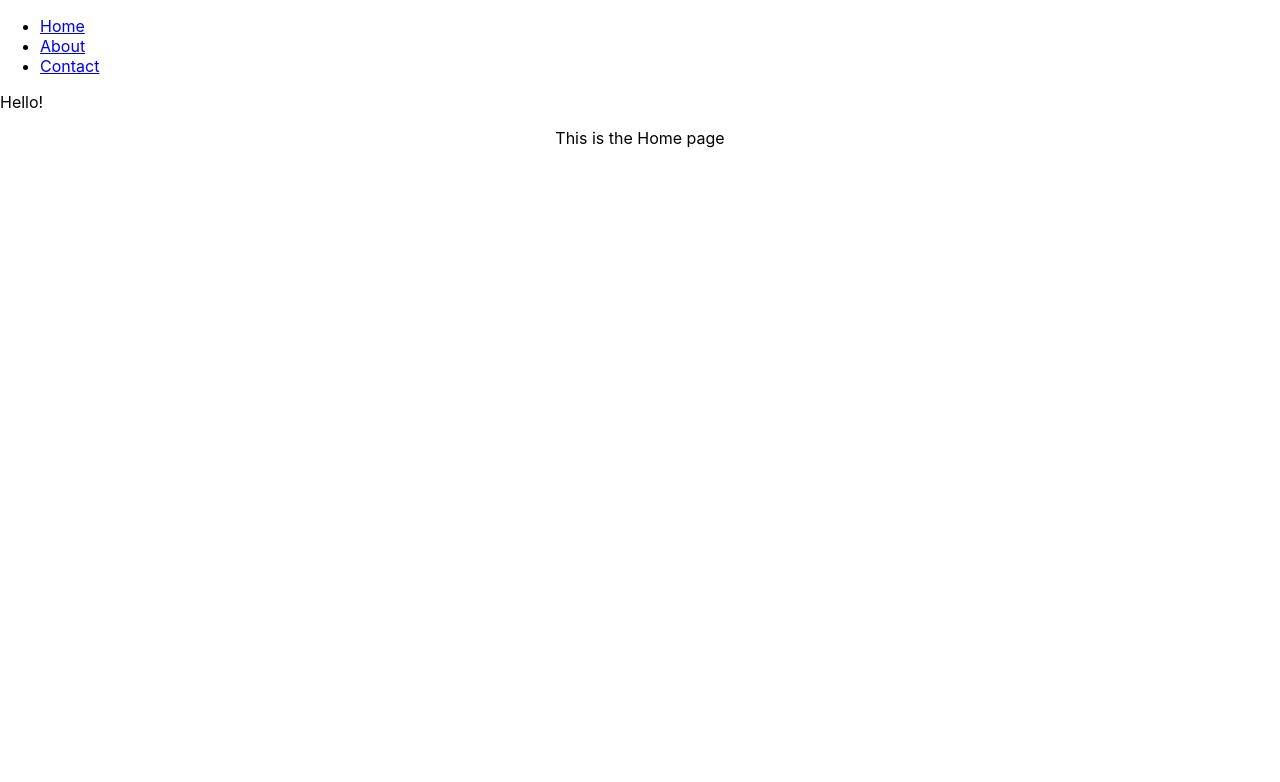
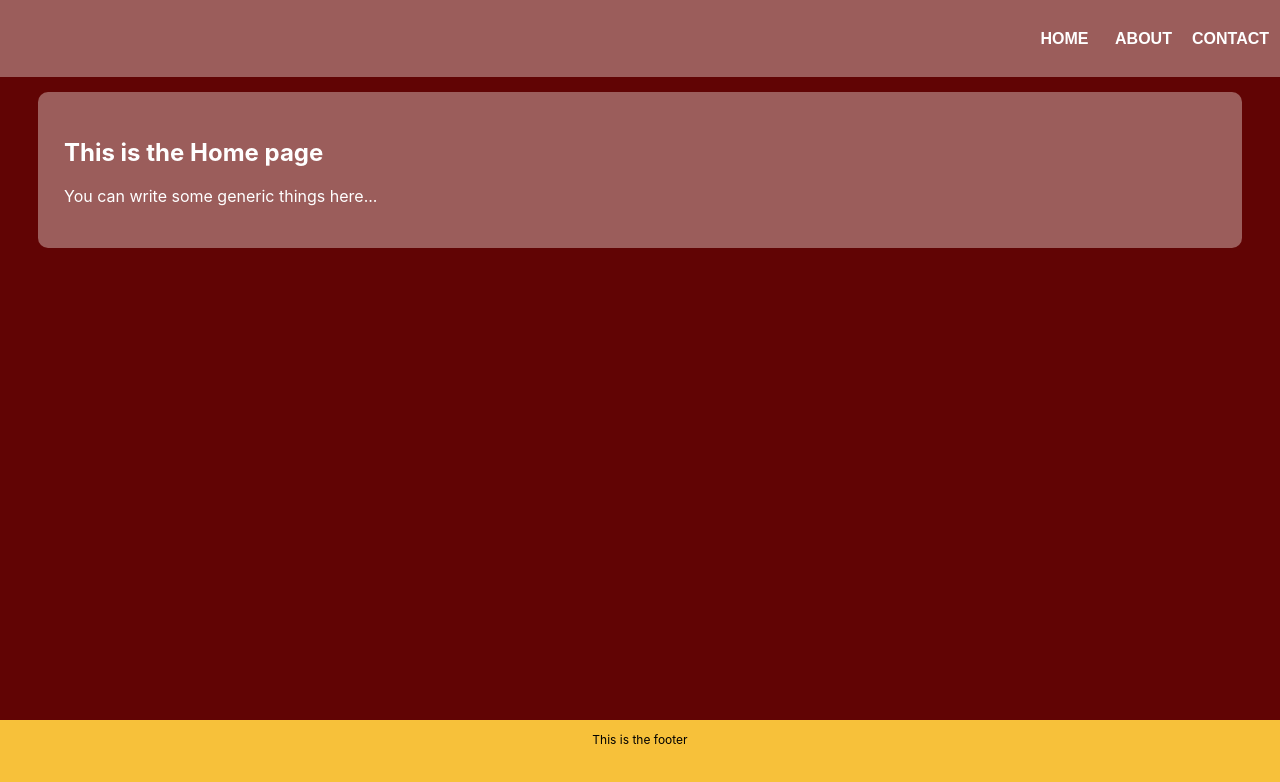
Before and after one commit to ThomasAlx/my-basic-website, a React (Create React App) app: page / in a window 1280 px wide. Shown: the top 782 px of the page. Built offline with nearby package versions, Linux system fonts and the light colour scheme.

Commit message:
adds basic look & feel

```diff
--- a/src/App.js
+++ b/src/App.js
@@ -6,30 +6,38 @@ import Home from './components/Home';
 import Contact from './components/Contact';
 import './App.css';
 
+import styles from './styles/General.module.css'
+
 class App extends React.Component {
   render() {
     return (
+        <body>
+        <nav class={styles.nav}>
           <div>
-        <nav>
-          <ul id="navigation">
-            <li>
-              <Link to="/">Home</Link>
-            </li>
-            <li>
-              <Link to="/about">About</Link>
-            </li>
-            <li>
-              <Link to="/contact">Contact</Link>
-            </li>
-          </ul>
+            <Link to="/">
+              <button class={styles.button_nav}>Home</button>
+            </Link>
+            <Link to="/about">
+              <button class={styles.button_nav}>About</button>
+            </Link>
+            <Link to="/contact">
+              <button class={styles.button_nav}>Contact</button>
+            </Link>
+          </div>
         </nav>
-        <p>Hello!</p>
+        <main class={styles.page_container}>
           <Routes>
             <Route path="/" element={<Home/>}/>
             <Route path="/about" element={<About/>}/>
             <Route path="/contact" element={<Contact/>}/>
           </Routes>
-      </div>
+        </main>
+        <footer className={styles.foot}>
+          <p>This is the footer</p>
+        </footer>
+
+      </body>
+
     );
   }
 }
--- a/src/components/About.jsx
+++ b/src/components/About.jsx
@@ -1,14 +1,13 @@
 import React from 'react';
 
-const divStyle = {
-    color:'red'
-};
+import styles from "../styles/SubPage.module.css"
+
 
 class About extends React.Component {
 
     render() {
         return (
-            <div style={divStyle}>
+            <div className={styles.page}>
                 <h2>About Page</h2>
                 <main>
                     <p>This section contains information about...</p>
--- a/src/components/Contact.jsx
+++ b/src/components/Contact.jsx
@@ -1,12 +1,14 @@
 import '../App.css';
 import React from 'react';
 import logo from '../logo.svg';
+import styles from '../styles/SubPage.module.css'
 
 class Contact extends React.Component {
     render() {
         return (
-            <div className="App">
-                <p>This is the Contact page</p>
+            <div className={styles.page}>
+                <h2>This is the Contact page</h2>
+                <p> Let's have your contact here</p>
             </div>
 
         );
--- a/src/components/Home.jsx
+++ b/src/components/Home.jsx
@@ -1,12 +1,14 @@
 import '../App.css';
 import React from 'react';
 import logo from '../logo.svg';
+import styles from '../styles/SubPage.module.css';
 
 class Home extends React.Component {
     render() {
         return (
-            <div className="App">
-                <p>This is the Home page</p>
+            <div className={styles.page}>
+                <h2>This is the Home page</h2>
+                <p>You can write some generic things here...</p>
             </div>
 
         );
--- a/src/index.js
+++ b/src/index.js
@@ -15,6 +15,7 @@ root.render(
   document.getElementById('root')
 );
 
+
 // If you want to start measuring performance in your app, pass a function
 // to log results (for example: reportWebVitals(console.log))
 // or send to an analytics endpoint. Learn more: https://bit.ly/CRA-vitals
--- /dev/null
+++ b/src/styles/General.module.css
@@ -0,0 +1,77 @@
+.page {
+    color: black;
+    background-color: seashell;
+    background: seashell;
+    height: 100%;
+    margin: 0;
+    padding: 0;
+    /* you can use stuff from other modules with "composes" */
+}
+
+body {
+    /* background-image: url("https://wallup.net/wp-content/uploads/2017/11/23/521652-nature-landscape-Valencia-Spain.jpg"); */
+    /* background-image: url("https://wallpaperaccess.com/full/3876089.jpg"); */
+    background-size: cover;
+    background-repeat: no-repeat;
+    /* margin-top: 100px; */
+    /* background-color: rgba(255, 255, 255, 0.2); */
+    background-color: rgba(97, 4, 4)
+}
+
+/* .nav_container{
+    display: flex;
+    justify-content: center;
+    align-items: center;
+    margin-top: 100px;
+    /* height: 100vh; */
+
+nav{
+    text-align: right;
+    padding: 20px;
+    position: relative;
+    background-color: rgba(255, 245, 238, 0.37);
+}
+
+.button_nav {
+    display: inline-block;
+    width: 73px;
+    height: 37px;
+    text-align: center;
+    /* background-color: rgba(255, 245, 238, 0.43); */
+    border: none;
+    background-color: transparent;
+    cursor: pointer;
+    margin-left: 5px;
+    margin-right: 1px;
+    text-transform: uppercase;
+    font-weight: bold;
+    font-size: 16px;
+    color: white;
+    text-decoration: none;
+}
+
+.foot {
+    color: black;
+    background-color: rgba(247, 193, 58, 1);
+    /* you can use stuff from other modules with "composes" */
+    position: fixed;
+    bottom: 0;
+    width: 100%;
+    height: 80px;
+    text-align: center;
+    font-size: 12px;
+}
+
+.welcome_message{
+    color: white;
+    text-align: left;
+}
+
+.page_container {
+    display: flex;
+    margin-top: 15px;
+    width: 100%;
+    align-items: center;
+    justify-content: center;
+    border-radius: 10px;
+}
--- /dev/null
+++ b/src/styles/SubPage.module.css
@@ -0,0 +1,8 @@
+.page {
+    color: white;
+    background-color: rgba(255, 245, 238, 0.37);
+    width: 90%;
+    border-radius: 10px;
+    padding: 2%;
+    /* you can use stuff from other modules with "composes" */
+}
```
Also changed, not shown: src/styles/NavButton.module.css (added). Lines whose indentation alone changed are shown as unchanged.
